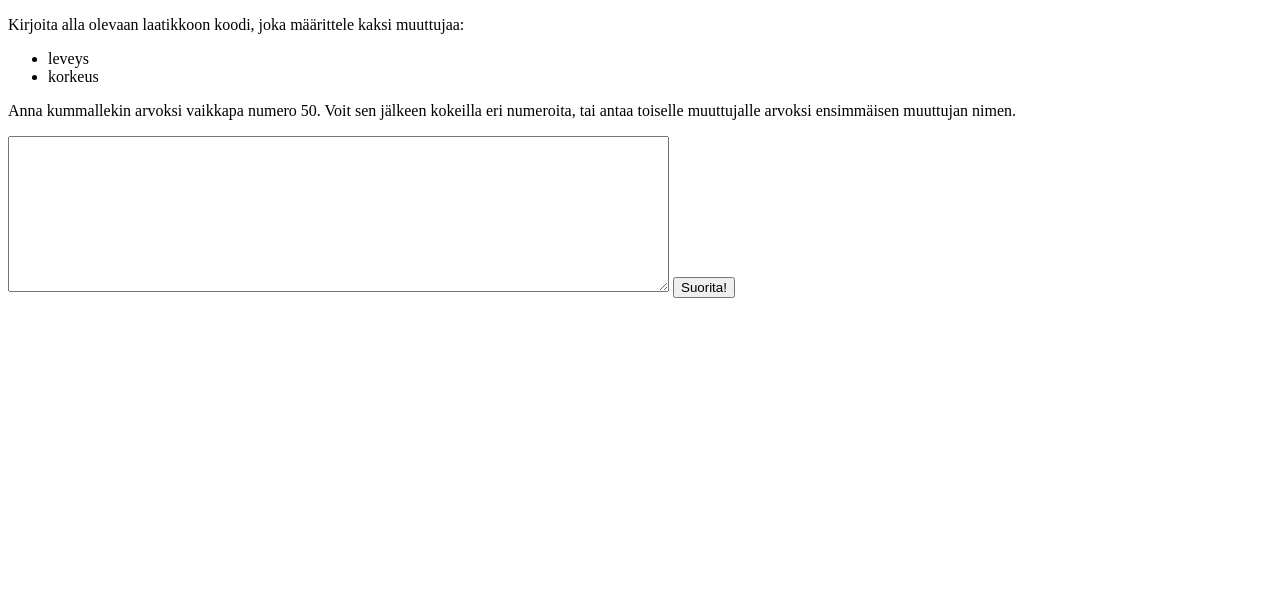
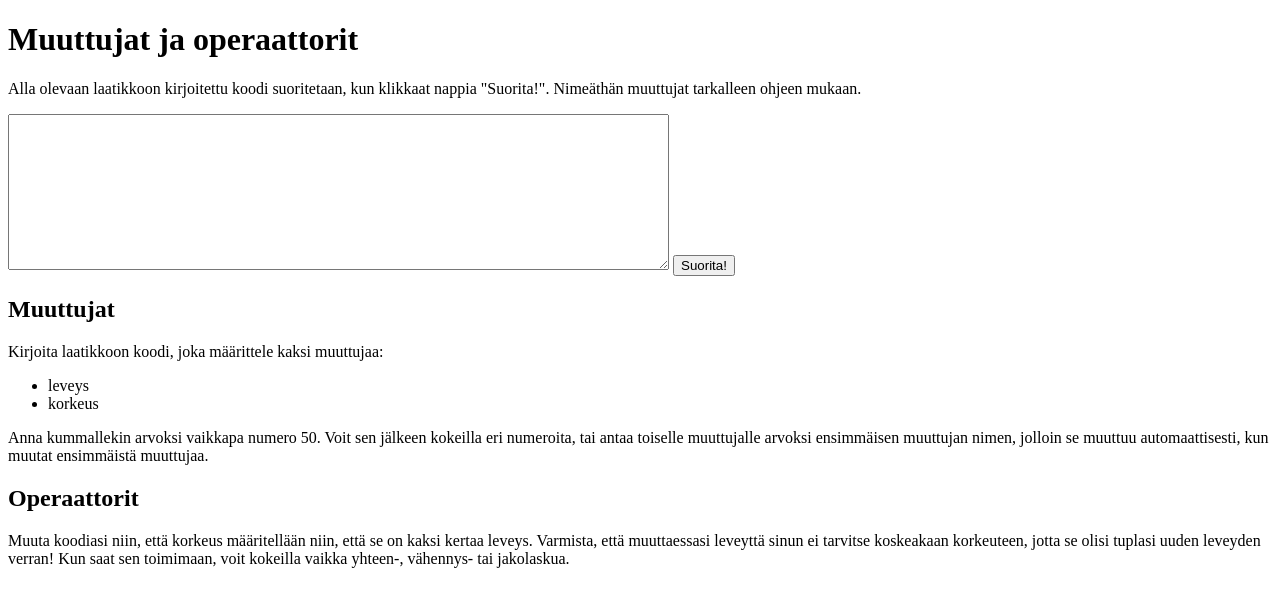
Before and after one commit to jakaarl/koodikoulu, a website: page docs/harjoitukset/muuttujat.html in a window 1280 px wide. Drawn offline with Linux system fonts and the light colour scheme.

Commit message:
Lisätty operaattoriharjoitus.

```diff
--- a/docs/harjoitukset/muuttujat.html
+++ b/docs/harjoitukset/muuttujat.html
@@ -5,7 +5,7 @@
     <meta charset="UTF-8">
     <link rel="stylesheet" href="style.css">
     <script>
-function suorita() {
+function execute() {
   eval(document.getElementById("code").value);
   var square = document.getElementById("square");
   if (leveys) {
@@ -18,16 +18,26 @@ function suorita() {
     </script>
   </head>
   <body>
-    <p>Kirjoita alla olevaan laatikkoon koodi, joka määrittele kaksi muuttujaa:</p>
+    <h1>Muuttujat ja operaattorit</h1>
+    <p>
+Alla olevaan laatikkoon kirjoitettu koodi suoritetaan, kun klikkaat nappia
+&quot;Suorita!&quot;. Nimeäthän muuttujat tarkalleen ohjeen mukaan.
+    </p>
+    <textarea id="code" cols="80" rows="10"></textarea>
+    <button onclick="execute()">Suorita!</button>
+    <div id="square"></div>
+    <h2>Muuttujat</h2>
+    <p>Kirjoita laatikkoon koodi, joka määrittele kaksi muuttujaa:</p>
     <ul>
       <li>leveys</li>
       <li>korkeus</li>
     </ul>
-    <p>Anna kummallekin arvoksi vaikkapa numero 50. Voit sen jälkeen kokeilla eri numeroita, tai antaa toiselle muuttujalle arvoksi ensimmäisen muuttujan nimen.
+    <p>
+Anna kummallekin arvoksi vaikkapa numero 50. Voit sen jälkeen kokeilla eri numeroita, tai antaa toiselle muuttujalle arvoksi ensimmäisen muuttujan nimen, jolloin se muuttuu automaattisesti, kun muutat ensimmäistä muuttujaa.
     </p>
-    <textarea id="code" cols="80" rows="10">
-    </textarea>
-    <button onclick="suorita()">Suorita!</button>
-    <div id="square"></div>
+    <h2>Operaattorit</h2>
+    <p>
+Muuta koodiasi niin, että korkeus määritellään niin, että se on kaksi kertaa leveys. Varmista, että muuttaessasi leveyttä sinun ei tarvitse koskeakaan korkeuteen, jotta se olisi tuplasi uuden leveyden verran! Kun saat sen toimimaan, voit kokeilla vaikka yhteen-, vähennys- tai jakolaskua.
+    </p>
   </body>
 </html>
```
